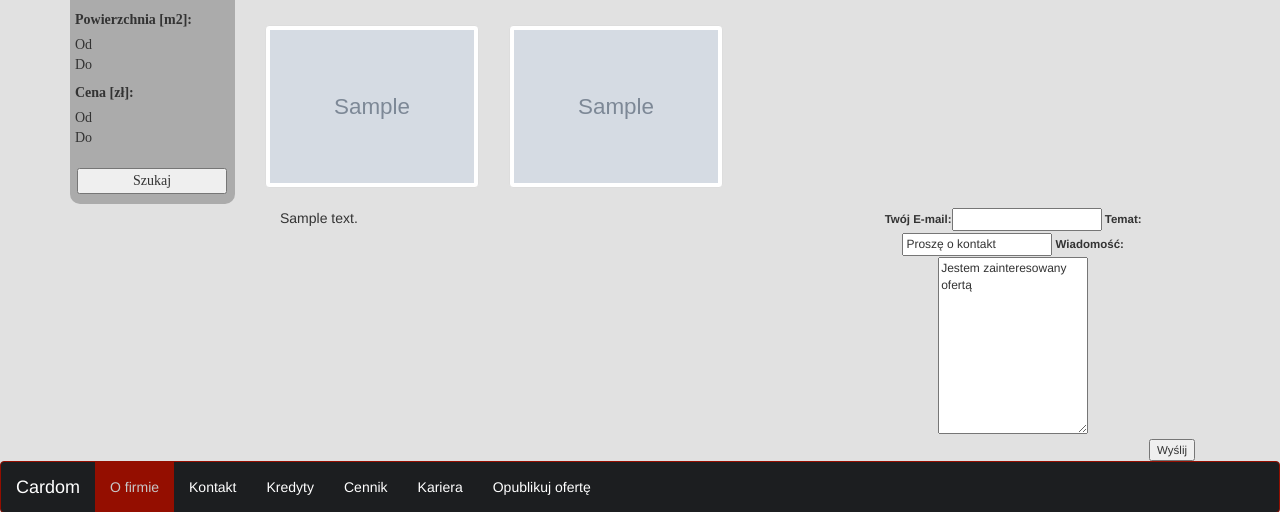
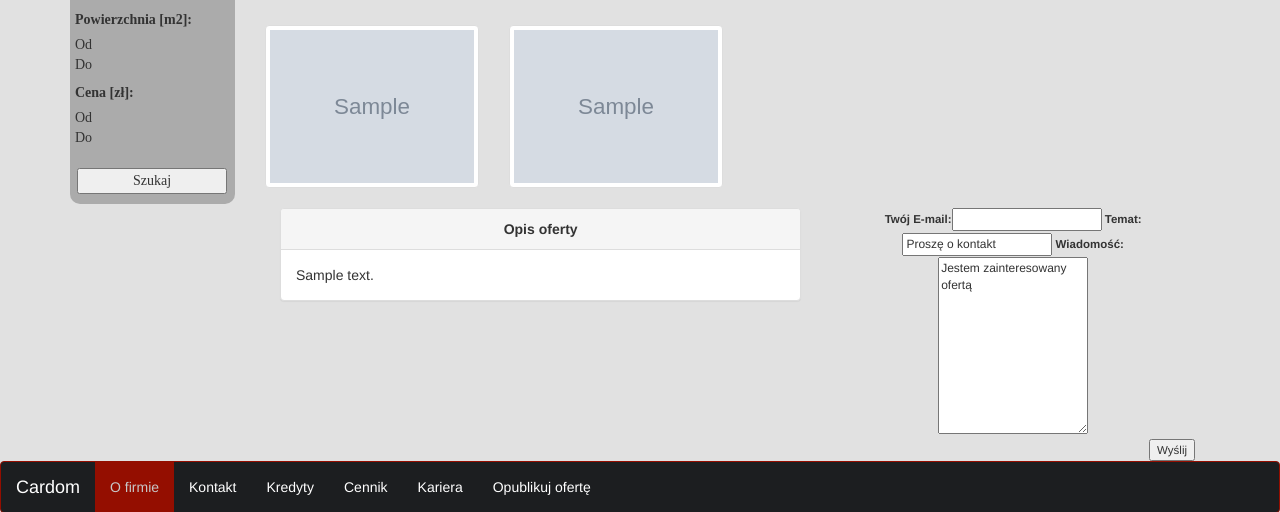
Before and after one commit to brojd/cardom_MySQL, a Django app: template templates/cardom/offer_details.html in a window 1280 px wide. Shown: the part 672-1184 px from the top of the page. Run offline with Django 3.2, Linux system fonts and the light colour scheme; tables that the repository leaves empty hold one stand-in row (values such as "Sample post"); the template is opened without the code that fills it: values that come from a table or form of the project are taken from there, most other values are stand-ins (such as "Sample title", 1, 10 or a date in 2020); grey boxes marked "Sample" are stand-in pictures; parts of the project's set-up code (start-up, migrations or seed data) failed here and were passed over; some libraries are stand-ins or nearby versions.

Commit message:
make the look of description panel better

```diff
--- a/static/cardom/css/offer_details.css
+++ b/static/cardom/css/offer_details.css
@@ -62,3 +62,9 @@
     font-weight: 500;
     text-align: center;
 }
+
+#opis {
+    font-size: 14px;
+    font-weight: 500;
+    text-align: center;
+}
--- a/templates/cardom/offer_details.html
+++ b/templates/cardom/offer_details.html
@@ -36,7 +36,10 @@
             </div>
 
             <div class="col-md-7">
-                <div class="description" >{{ offer.description }}</div>
+                <div class="panel panel-default">
+                    <div class="panel-heading" id="opis"><strong>Opis oferty</strong></div>
+                    <div class="panel-body">{{ offer.description }}</div>
+                </div>
             </div>
 
             <div class="message_form">
```
